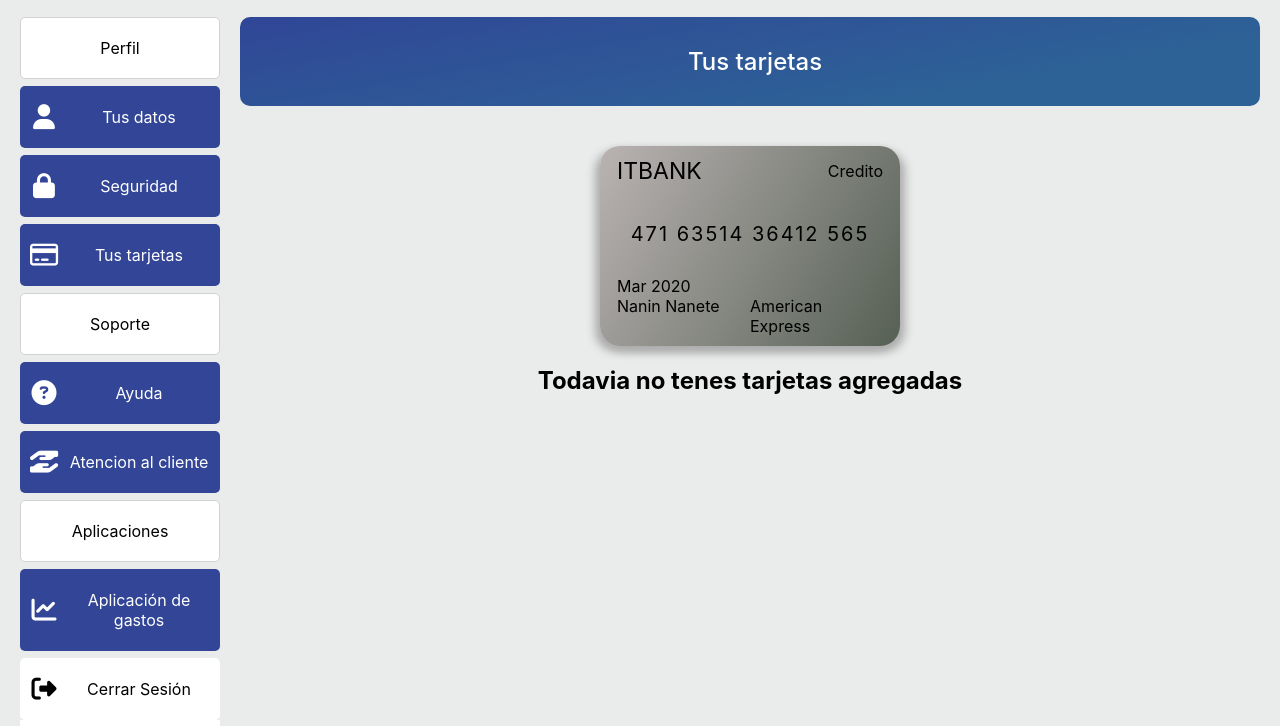
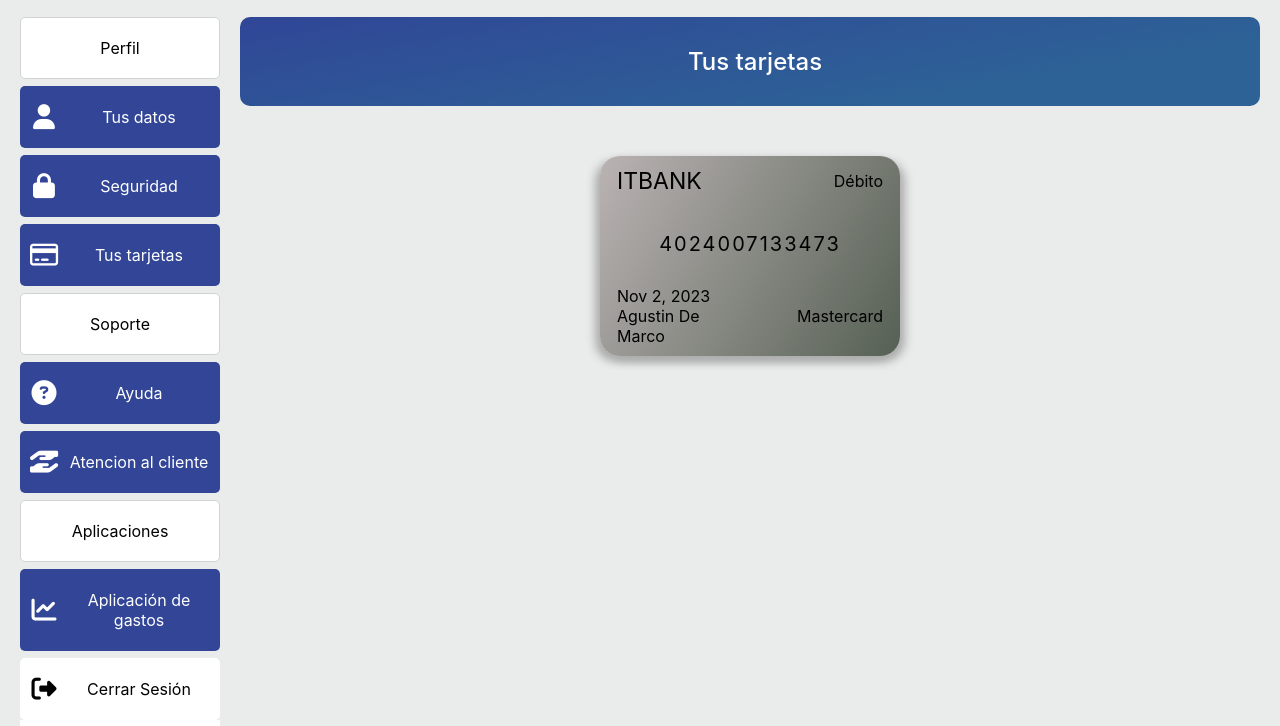
Before and after one commit to pililongo/Homebanking_ITBA, a Django app: page /home/cards/ in a window 1280 px wide. Shown: the part 53-779 px from the top of the page. Run offline with Django 4.2, Linux system fonts and the light colour scheme; a user stored in the database is signed in; data comes from the database, SQL or seed files in the repository; both versions use the stored data as it was after the commit; some libraries are stand-ins or nearby versions.

Commit message:
Cards y cositas

```diff
--- a/ITBANK_1/accounts/models.py
+++ b/ITBANK_1/accounts/models.py
@@ -13,7 +13,7 @@ class TipoCuenta(models.Model):
 
 class Cuenta(models.Model):
     account_id = models.AutoField(primary_key=True)
-    customer_id = models.ForeignKey(Cliente, on_delete = models.CASCADE)
+    customer_id = models.ForeignKey(Cliente, db_column="customer_id", on_delete = models.CASCADE)
     balance = models.IntegerField()
     iban = models.TextField()
     cuenta = models.ForeignKey(TipoCuenta, on_delete = models.DO_NOTHING)
--- a/ITBANK_1/bank/templates/bank/cards.html
+++ b/ITBANK_1/bank/templates/bank/cards.html
@@ -6,17 +6,20 @@
         <h1>Tus tarjetas</h1>
     </div>
     <div class="cards-container">
-        <div class="card-grid">
-            <div class="floating-card">
-                <p class="bank">ITBANK</p>
-                <p class="card-type">Credito</p>
-                <p class="card-num">471 63514 36412 565</p>
-                <p class="card-exp">Mar 2020</p>
-                <p class="card-own">Nanin Nanete</p>
-                <p class="card-brand">American Express</p>
-            </div>
+        {% if cards %}
+            {% for card in cards %}
+                <div class="floating-card">
+                    <p class="bank">ITBANK</p>
+                    <p class="card-type">{{card.card_type}}</p>
+                    <p class="card-num">{{card.card_number}}</p>
+                    <p class="card-exp">{{card.card_expiration_date}}</p>
+                    <p class="card-own">{{user.get_full_name}}</p>
+                    <p class="card-brand">{{card.brand.card_brand}}</p>
+                </div>
+            {% endfor %}
+        {% else %}
             <h2>Todavia no tenes tarjetas agregadas</h2>
-        </div>
+        {% endif %}
     </div>
 </section>
 {% endblock section %}
--- a/ITBANK_1/bank/views.py
+++ b/ITBANK_1/bank/views.py
@@ -2,18 +2,33 @@ from django.shortcuts import render
 from django.contrib.auth.decorators import  login_required
 from clients.models import Cliente
 from login.models import Relation
+from accounts.models import Cuenta
+from cards.models import Tarjeta
 
 # Create your views here.
 
 @login_required
 def Home(request):
-    return render(request,'bank/home.html')
+    cliente = get_loged_client(request)
+
+    client_type = cliente.client.client_type
+
+    sucursal = cliente.branch_id
+    branch_name = sucursal.branch_name
+
+    accounts = Cuenta.objects.filter(customer_id = cliente.pk)
+
+    context = {
+        "client_type" : client_type,
+        "branch_name" : branch_name,
+        "accounts" : accounts,
+    }
+
+    return render(request,'bank/home.html', context)
 
 @login_required
 def PersonalInfo(request):
-    user = request.user
-    cliente_id = Relation.objects.filter(user_id=user.pk).first().cliente_id
-    cliente = Cliente.objects.filter(customer_id= cliente_id).first()
+    cliente = get_loged_client(request)
 
     dob = cliente.dob
     dni = cliente.customer_dni
@@ -35,9 +50,22 @@ def Security(request):
 
 @login_required
 def Cards(request):
-    return render(request, 'bank/cards.html')
+
+    cliente = get_loged_client(request)
+    cards = Tarjeta.objects.filter(customer = cliente)
+    context = {
+        "cards" : cards,
+    }
+    return render(request, 'bank/cards.html', context)
 
 
 @login_required
 def Help(request):
     return render(request, 'bank/ayuda.html')
+
+
+
+def get_loged_client(request):
+    user = request.user
+    cliente_id = Relation.objects.filter(user_id=user.pk).first().cliente_id
+    return Cliente.objects.filter(customer_id= cliente_id).first()
--- a/ITBANK_1/login/static/css/main.css
+++ b/ITBANK_1/login/static/css/main.css
@@ -745,7 +745,8 @@ a:active {
     display: flex;
     align-self: center;
     justify-content: center;
-    gap: 2rem;
+    gap: 5rem;
+    margin: 5rem 0;
     flex-wrap: wrap;
 }
 
```
Also changed, not shown: ITBANK_1/bank/templates/bank/home.html (+11 -3 lines), ITBANK_1/db.sqlite3.
